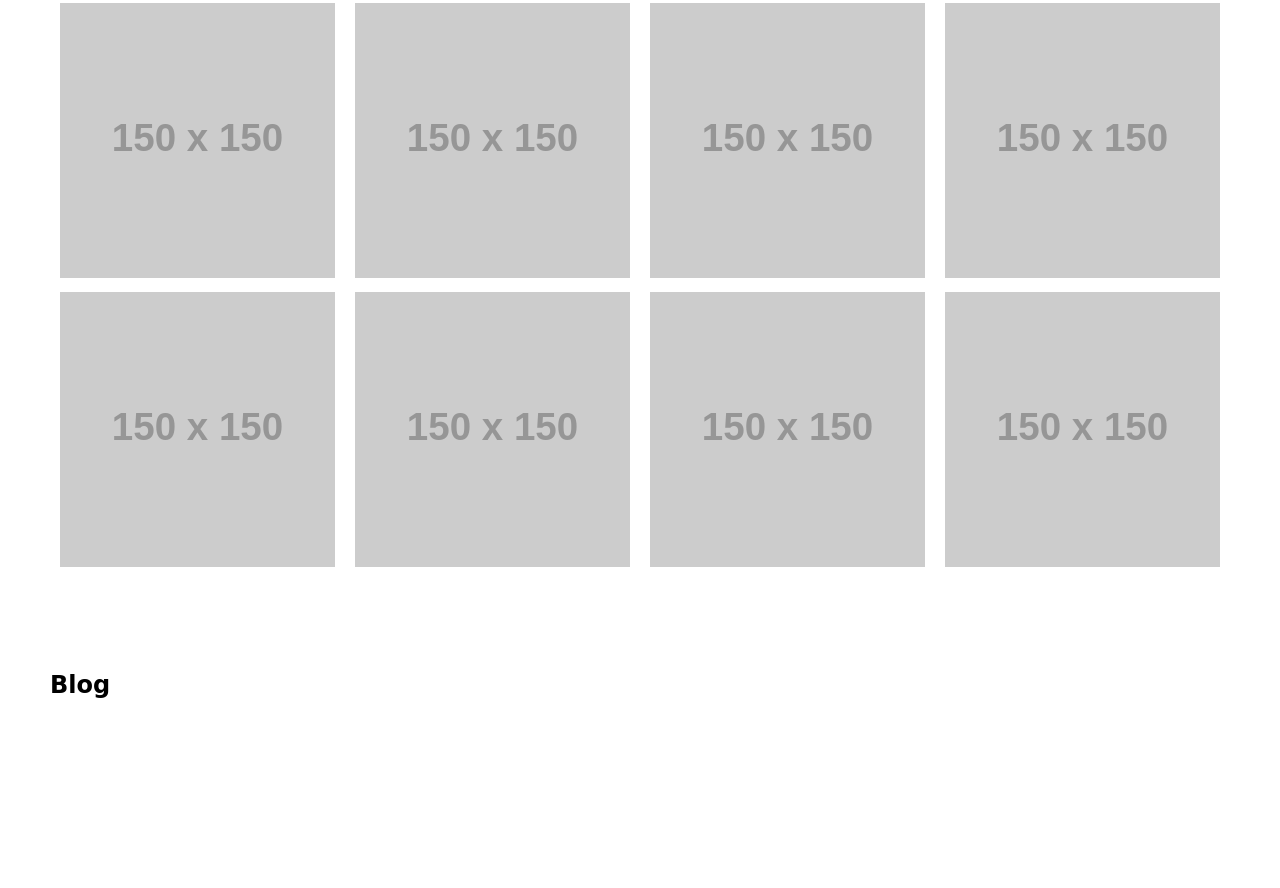
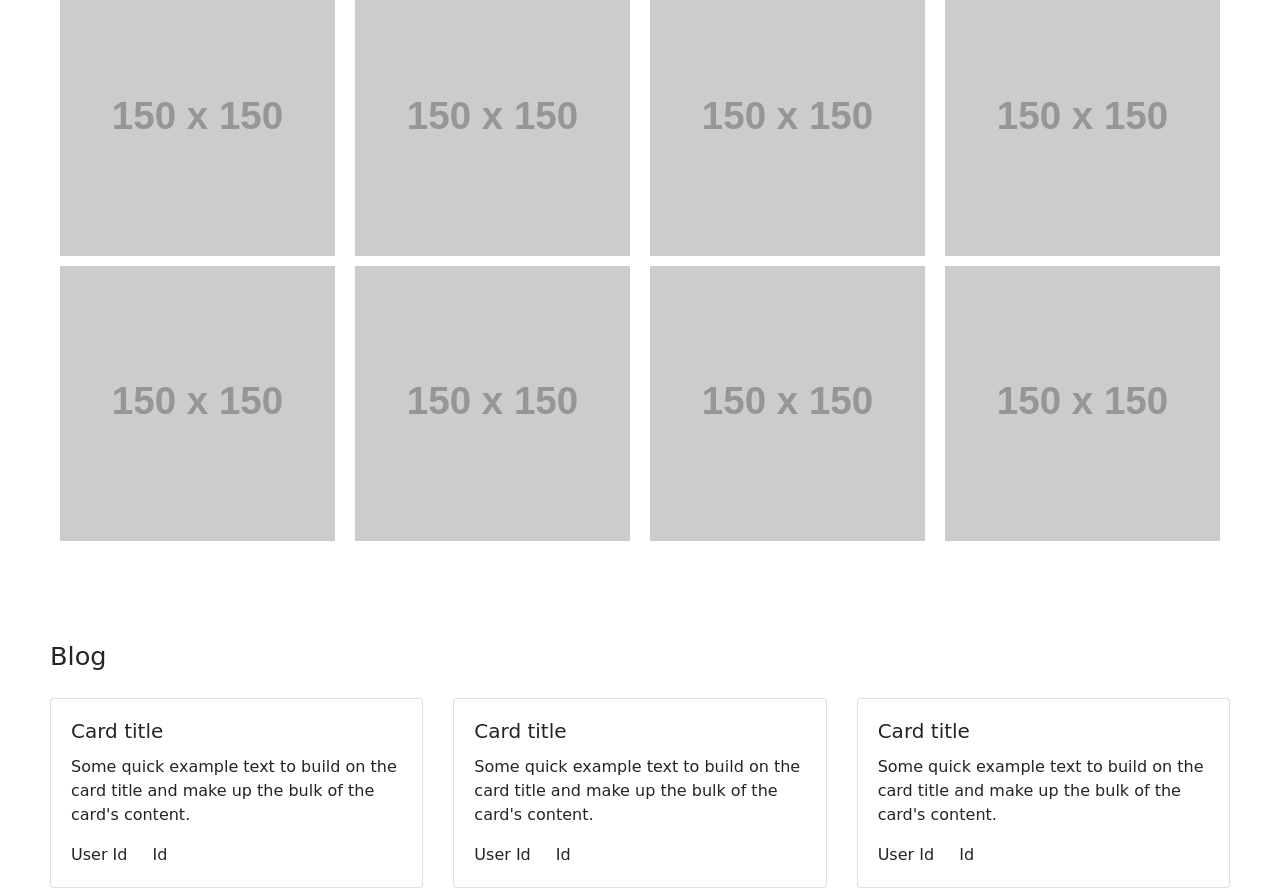
Before and after one commit to FiorenzaPierotti/Prova, a plain HTML site: page index.html in a window 1280 px wide. Shown: the part 1224-2112 px from the top of the page. Before the commit the page ends 1923 px from the top, so only its background shows below. Drawn offline with nearby package versions, Linux system fonts and the light colour scheme; placeholder pictures from the web are drawn by us; a web font is replaced by a local one.

Commit message:
updates blog

```diff
--- a/index.html
+++ b/index.html
@@ -7,8 +7,10 @@
     <meta http-equiv="X-UA-Compatible" content="ie=edge"/>
     <meta name="" content="Fiorenza Pierotti"/>
     <meta name="keywords" content="fiorenza pierotti, portfolio, blog, graphic designer, front-end developer, illustratrice, cantante, grafica, singer, programmatrice, fotografa, ballerina"/>
+    <link rel="stylesheet" href="https://stackpath.bootstrapcdn.com/bootstrap/4.5.0/css/bootstrap.min.css" integrity="sha384-9aIt2nRpC12Uk9gS9baDl411NQApFmC26EwAOH8WgZl5MYYxFfc+NcPb1dKGj7Sk" crossorigin="anonymous">
+
+    <link href="https://fonts.googleapis.com/css2?family=Baloo+Tamma+2:wght@400;500;600;700&display=swap" rel="stylesheet">
     <link rel="stylesheet" type="text/css" href="styles/style.css"/>
-    <link href="https://fonts.googleapis.com/css2?family=Baloo+Tamma+2:wght@400;500;600;700&display=swap" rel="stylesheet">
     <script src="script.js" defer></script>
 </head>
 <body>
@@ -49,8 +51,34 @@
     <section id="blog" class="section">
         <div class="blog_wrapper">
             <h1>Blog</h1>
-            <ul class="blog">
-            </ul>
+            <div class="card-deck">
+                <div class="card">
+                    <div class="card-body">
+                        <h5 class="card-title">Card title</h5>
+                        <p class="card-text">Some quick example text to build on the card title and make up the bulk of the card's content.</p>
+                        <span class="card-link">User Id</span>
+                        <span class="card-link">Id</span>
+                    </div>
+                </div>
+
+                <div class="card">
+                    <div class="card-body">
+                        <h5 class="card-title">Card title</h5>
+                        <p class="card-text">Some quick example text to build on the card title and make up the bulk of the card's content.</p>
+                        <span class="card-link">User Id</span>
+                        <span class="card-link">Id</span>
+                    </div>
+                </div>
+
+                <div class="card">
+                    <div class="card-body">
+                        <h5 class="card-title">Card title</h5>
+                        <p class="card-text">Some quick example text to build on the card title and make up the bulk of the card's content.</p>
+                        <span class="card-link">User Id</span>
+                        <span class="card-link">Id</span>
+                    </div>
+                </div>
+            </div>
         </div>
     </section>
 </body>
--- a/styles/partials/_mixins.scss
+++ b/styles/partials/_mixins.scss
@@ -104,7 +104,7 @@
 }
 
 @mixin banner {
-    padding-top: 58px;
+    padding-top: 54px;
     position: relative;
     color: $text-color;
     @include mQ($medium-bp){
@@ -133,13 +133,13 @@
             font-weight: 700;
             margin-bottom: 0.7em;
             @include mQ($small-bp){
-                font-size: 22px;
+                font-size: 1.8rem;
             }
         }
         &.subtitle{
             font-size: 24px;
             @include mQ($small-bp){
-                font-size: 16px;
+                font-size: 1.3rem;
             }
         }
     }
--- a/styles/partials/_styleguide.scss
+++ b/styles/partials/_styleguide.scss
@@ -14,7 +14,8 @@ body{
     }
 }
 h1 {
-    margin-bottom: 1.6em;
+    font-size: 1.6rem;
+    margin-bottom: 1.6rem;
     @include mQ($maxW:$small-bp){
         font-size: 1.3rem;
     }
--- a/styles/style.scss
+++ b/styles/style.scss
@@ -9,7 +9,7 @@
     @include banner;
 }
 .section{
-    padding-top: 70px;
+    padding-top: 90px;
     @include clearfix;
 }
 .portfolio {
@@ -27,3 +27,6 @@
         height: 100%;
     }
 }
+#blog{
+    margin-bottom: 60px;
+}
```
Also changed, not shown: styles/style.css, 1 other file.
